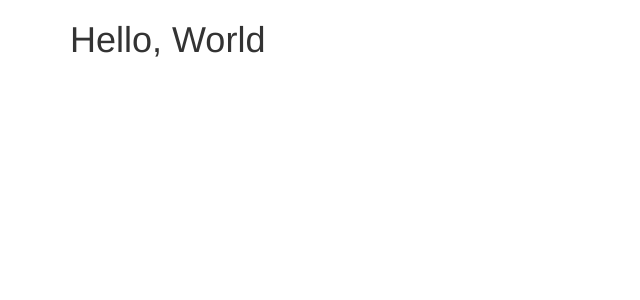
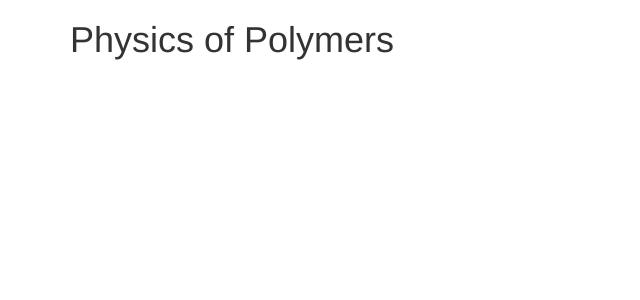
Before and after one commit to mukarramtahir/physics-of-polymers, a Jekyll site: the page built from index.html, in a window 1280 px wide. Shown: the top 300 px of the page, without its empty margins (0-640 px from the left). Built offline with Jekyll 4.4.1, drawn with Linux system fonts in a browser that asks for light colours; nearby versions of some CDN libraries.

Commit message:
start developing custom theme

```diff
--- a/index.html
+++ b/index.html
@@ -3,5 +3,9 @@ layout: cover
 ---
 
 <div class="container">
-  <h1>Hello, World</h1>
+  <div class="row">
+    <div class="col-xs-6">
+      <h1>Physics of Polymers</h1>
+    </div>
+  </div>
 </div>
```
